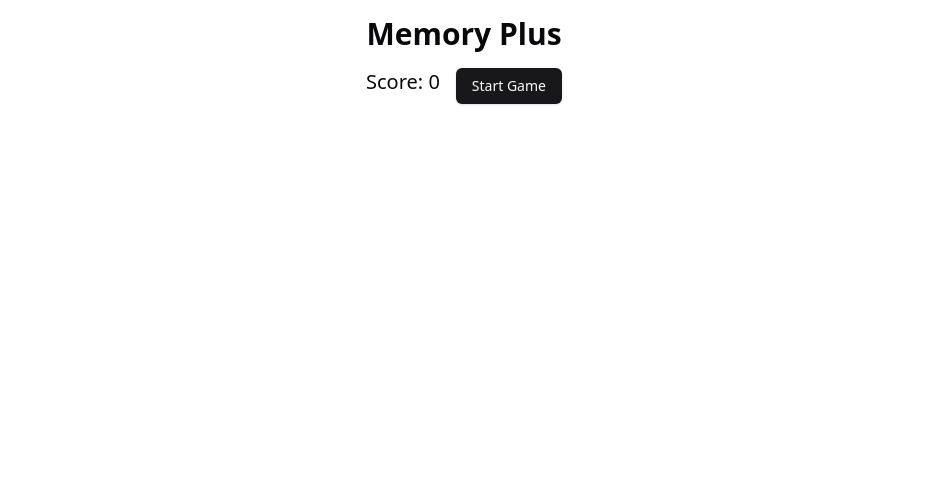
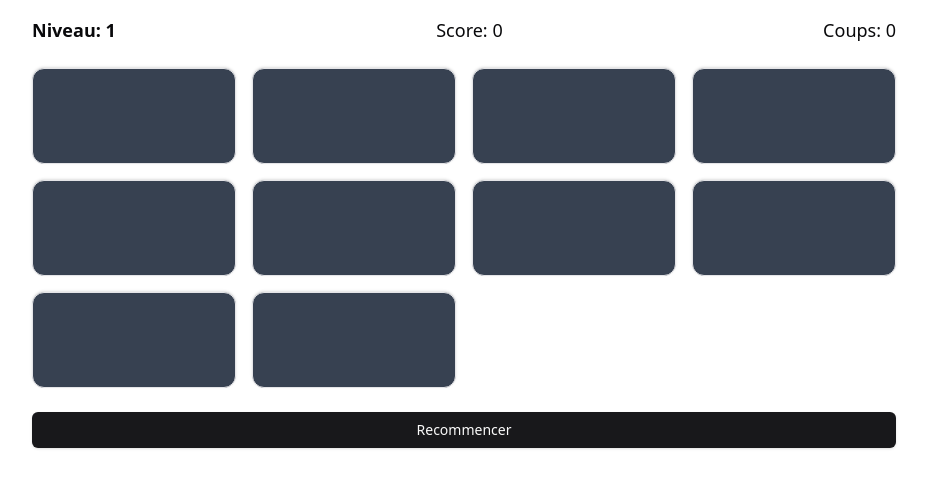
Before and after one commit to ThibaultG94/thigame, a React (Vite) app: page /games/memory in a window 1280 px wide. Shown: the top 488 px of the page, without its empty margins (176-1103 px from the left). Built offline with nearby package versions, Linux system fonts and the light colour scheme.

Commit message:
Ajout des constantes d'icônes et mise à jour de la logique du jeu Memory Plus pour intégrer les icônes, gérer les niveaux et les coups, ainsi que l'affichage des cartes.

```diff
--- /dev/null
+++ b/src/games/memory-plus/constants.js
@@ -0,0 +1,21 @@
+import {
+  Camera,
+  Music,
+  Github,
+  Twitter,
+  Youtube,
+  Linkedin,
+  Instagram,
+  Facebook,
+} from "lucide-react";
+
+export const ICONS = [
+  { id: 1, icon: Camera, color: "#FF6B6B" },
+  { id: 2, icon: Music, color: "#4ECDC4" },
+  { id: 3, icon: Github, color: "#45B7D1" },
+  { id: 4, icon: Twitter, color: "#96CEB4" },
+  { id: 5, icon: Youtube, color: "#FF6B6B" },
+  { id: 6, icon: Linkedin, color: "#45B7D1" },
+  { id: 7, icon: Instagram, color: "#D4A5A5" },
+  { id: 8, icon: Facebook, color: "#4267B2" },
+];
--- a/src/games/memory-plus/hooks/useMemoryGame.js
+++ b/src/games/memory-plus/hooks/useMemoryGame.js
@@ -1,37 +1,57 @@
-import { useState } from "react";
+import { useState, useEffect } from "react";
 import { useMemoryStore } from "../store";
+import { ICONS } from "../constants";
 
 export function useMemoryGame() {
-  const { incrementScore } = useMemoryStore();
+  const { level, incrementScore, incrementMoves, incrementLevel } =
+    useMemoryStore();
   const [cards, setCards] = useState([]);
   const [flipped, setFlipped] = useState([]);
+  const [matched, setMatched] = useState([]);
+
+  useEffect(() => {
+    initializeGame();
+  }, [level]);
 
   const initializeGame = () => {
-    const symbols = ["★", "♦", "♥", "♠", "♣", "⬟", "▲", "●"];
-    const gameCards = [...symbols, ...symbols]
-      .map((symbol, index) => ({ id: index, symbol, isMatched: false }))
-      .sort(() => Math.random() - 0.5);
+    const numPairs = Math.min(4 + level, ICONS.length);
+    const selectedIcons = ICONS.slice(0, numPairs);
+    const gameCards = [...selectedIcons, ...selectedIcons]
+      .sort(() => Math.random() - 0.5)
+      .map((item, index) => ({ ...item, uniqueId: index }));
+
     setCards(gameCards);
+    setFlipped([]);
+    setMatched([]);
   };
 
-  const handleCardClick = (cardId) => {
-    if (flipped.length === 2 || flipped.includes(cardId)) return;
+  const handleCardClick = (uniqueId) => {
+    if (
+      flipped.length === 2 ||
+      flipped.includes(uniqueId) ||
+      matched.includes(uniqueId)
+    )
+      return;
 
-    const newFlipped = [...flipped, cardId];
+    const newFlipped = [...flipped, uniqueId];
     setFlipped(newFlipped);
+    incrementMoves();
 
     if (newFlipped.length === 2) {
       const [first, second] = newFlipped;
-      if (cards[first].symbol === cards[second].symbol) {
-        setCards(
-          cards.map((card) =>
-            card.id === first || card.id === second
-              ? { ...card, isMatched: true }
-              : card
-          )
-        );
-        incrementScore();
+      const firstCard = cards.find((card) => card.uniqueId === first);
+      const secondCard = cards.find((card) => card.uniqueId === second);
+
+      if (firstCard.id === secondCard.id) {
+        setMatched([...matched, first, second]);
+        incrementScore(100 * level);
         setFlipped([]);
+
+        if (matched.length + 2 === cards.length) {
+          setTimeout(() => {
+            incrementLevel();
+          }, 1000);
+        }
       } else {
         setTimeout(() => setFlipped([]), 1000);
       }
@@ -41,6 +61,7 @@ export function useMemoryGame() {
   return {
     cards,
     flipped,
+    matched,
     initializeGame,
     handleCardClick,
   };
--- a/src/games/memory-plus/index.jsx
+++ b/src/games/memory-plus/index.jsx
@@ -1,39 +1,53 @@
+import { Card } from '@/components/ui/card';
 import { Button } from '@/components/ui/button';
 import { useMemoryStore } from './store';
 import { useMemoryGame } from './hooks/useMemoryGame';
-import { Board } from './components/Board';
 
 export default function MemoryPlus() {
-  const { score, gameStatus, setGameStatus, resetGame } = useMemoryStore();
-  const { cards, flipped, initializeGame, handleCardClick } = useMemoryGame();
+  const { score, moves, level, resetGame } = useMemoryStore();
+  const { cards, flipped, matched, initializeGame, handleCardClick } = useMemoryGame();
 
-  const handleGameStart = () => {
-    if (gameStatus === 'playing') {
-      resetGame();
-    }
+  const handleReset = () => {
+    resetGame();
     initializeGame();
-    setGameStatus('playing');
   };
 
   return (
-    <div className="container max-w-4xl mx-auto p-4">
-      <div className="text-center mb-8">
-        <h1 className="text-3xl font-bold mb-4">Memory Plus</h1>
-        <div className="flex justify-center gap-4 mb-4">
-          <div className="text-xl">Score: {score}</div>
-          <Button onClick={handleGameStart}>
-            {gameStatus === 'playing' ? 'Restart' : 'Start Game'}
-          </Button>
-        </div>
+    <div className="w-full max-w-4xl mx-auto p-4">
+      <div className="flex justify-between mb-6">
+        <div className="text-lg font-bold">Niveau: {level}</div>
+        <div className="text-lg">Score: {score}</div>
+        <div className="text-lg">Coups: {moves}</div>
       </div>
 
-      {gameStatus === 'playing' && (
-        <Board
-          cards={cards}
-          flipped={flipped}
-          onCardClick={handleCardClick}
-        />
-      )}
+      <div className="grid grid-cols-4 gap-4">
+        {cards.map(({ uniqueId, icon: Icon, color }) => (
+          <Card
+            key={uniqueId}
+            className={`h-24 flex items-center justify-center cursor-pointer transition-all duration-300 ${
+              flipped.includes(uniqueId) || matched.includes(uniqueId)
+                ? 'rotate-0'
+                : 'rotate-180 bg-gray-700'
+            }`}
+            onClick={() => handleCardClick(uniqueId)}
+          >
+            {(flipped.includes(uniqueId) || matched.includes(uniqueId)) && (
+              <Icon
+                size={40}
+                color={color}
+                className={matched.includes(uniqueId) ? 'opacity-50' : ''}
+              />
+            )}
+          </Card>
+        ))}
+      </div>
+
+      <Button
+        onClick={handleReset}
+        className="mt-6 w-full"
+      >
+        Recommencer
+      </Button>
     </div>
   );
 }
--- a/src/games/memory-plus/store.js
+++ b/src/games/memory-plus/store.js
@@ -2,8 +2,10 @@ import { create } from "zustand";
 
 export const useMemoryStore = create((set) => ({
   score: 0,
-  gameStatus: "menu", // menu, playing, gameover, paused
-  incrementScore: () => set((state) => ({ score: state.score + 10 })),
-  setGameStatus: (status) => set({ gameStatus: status }),
-  resetGame: () => set({ score: 0, gameStatus: "menu" }),
+  moves: 0,
+  level: 1,
+  incrementScore: (points) => set((state) => ({ score: state.score + points })),
+  incrementMoves: () => set((state) => ({ moves: state.moves + 1 })),
+  incrementLevel: () => set((state) => ({ level: state.level + 1 })),
+  resetGame: () => set({ score: 0, moves: 0, level: 1 }),
 }));
```
